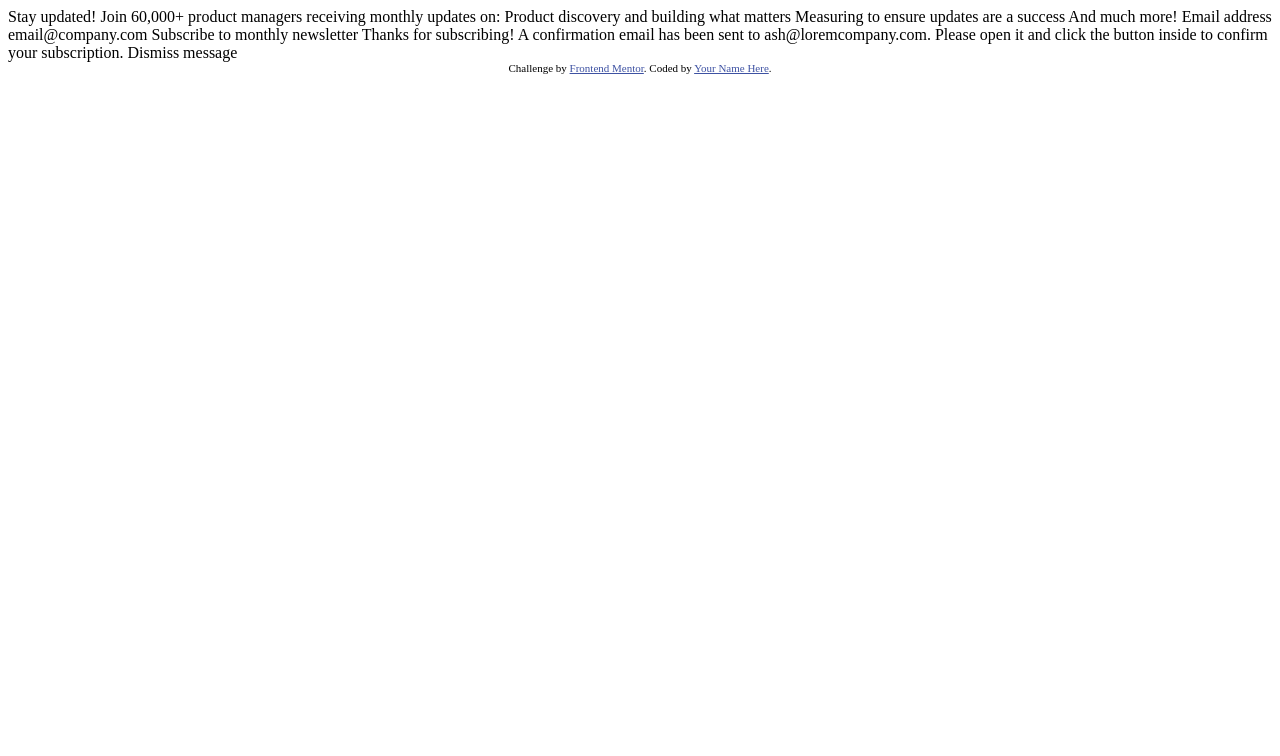
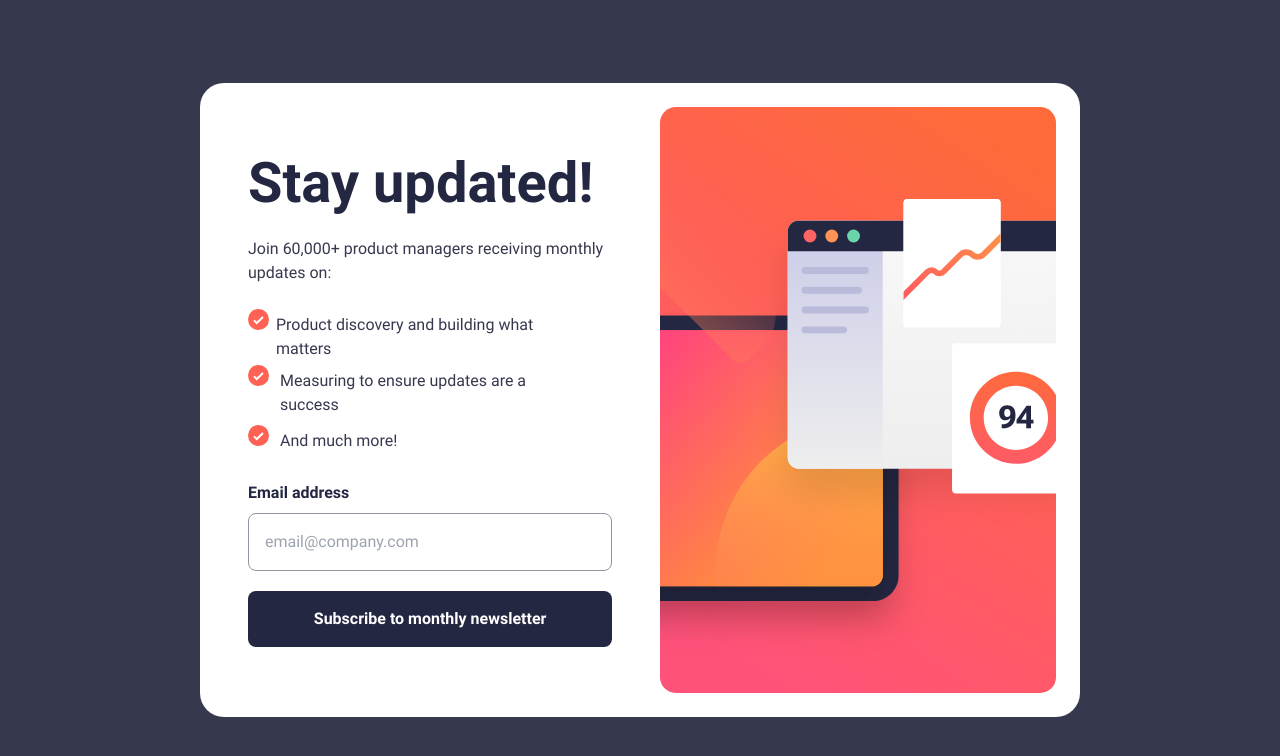
Before and after one commit to Fikerte-T/newsletter-sign-up, a website: page index.html in a window 1280 px wide. Drawn offline with Linux system fonts and the light colour scheme.

Commit message:
Add html and style

```diff
--- a/index.html
+++ b/index.html
@@ -4,49 +4,47 @@
   <meta charset="UTF-8">
   <meta name="viewport" content="width=device-width, initial-scale=1.0"> <!-- displays site properly based on user's device -->
 
-  <link rel="icon" type="image/png" sizes="32x32" href="./assets/images/favicon-32x32.png">
-
   <title>Frontend Mentor | Newsletter sign-up form with success message</title>
-
-  <!-- Feel free to remove these styles or customise in your own stylesheet 👍 -->
-  <style>
-    .attribution { font-size: 11px; text-align: center; }
-    .attribution a { color: hsl(228, 45%, 44%); }
-  </style>
+  <link rel="stylesheet" href="dist/style.css">
+  <link rel="stylesheet" href="style.css">
 </head>
-<body>
-
-  <!-- Sign-up form start -->
-
-  Stay updated!
-
-  Join 60,000+ product managers receiving monthly updates on:
-
-  Product discovery and building what matters
-  Measuring to ensure updates are a success
-  And much more!
-
-  Email address
-  email@company.com
-
-  Subscribe to monthly newsletter
+<body class="font-custom">
+  <main class="min-h-screen max-w-full bg-customCharcoalGrey flex flex-col justify-center items-center ">
+    <div class="bg-customWhite max-w-[375px] lg:max-w-[55rem] lg:w-fit lg:rounded-3xl lg:flex lg:flex-row-reverse ">
+      <picture class="max-w-full h-auto lg:p-6">
+        <source class="" srcset="assets/images/illustration-sign-up-desktop.svg" media="(min-width: 1024px)">
+        <img class="w-full h-auto" src="assets/images/illustration-sign-up-mobile.svg" alt="">
+      </picture>
+      <div class="px-6 py-8 flex flex-col justify-center lg:w-[50%] lg:pl-12">
+        <h2 class="text-[2.5rem] lg:text-[3.5rem] font-bold text-customDarkSlateGrey">Stay updated!</h2>
+        <p class="pt-3 text-customCharcoalGrey">Join 60,000+ product managers receiving monthly updates on:</p>
+        <ul class="text-customCharcoalGrey custom-list px-7 py-6">
+          <li class="">Product discovery and building what matters</li>
+          <li class="p-1">Measuring to ensure updates are a success</li>
+          <li class="p-1"> And much more!</li>
+        </ul>
+        <form action="">
+          <label for="email" class="text-customDarkSlateGrey font-bold">Email address</label>
+          <input class="border border-customGrey rounded-lg w-full p-4 my-2" name="email" type="email" placeholder="email@company.com" required>
+          <button class="my-3 bg-customDarkSlateGrey text-customWhite w-full p-4 font-bold rounded-lg" type="submit">Subscribe to monthly newsletter</button>
+        </form>
+      </div>
+    </div>
+  </main>
 
   <!-- Sign-up form end -->
 
   <!-- Success message start -->
 
-  Thanks for subscribing!
-
-  A confirmation email has been sent to ash@loremcompany.com.
-  Please open it and click the button inside to confirm your subscription.
-
-  Dismiss message
+  <div class="hidden">
+    <h2>Thanks for subscribing!</h2>
+    <p> A confirmation email has been sent to ash@loremcompany.com.
+      Please open it and click the button inside to confirm your subscription.
+    </p>
+    <button>Dismiss message</button>
+  </div>
 
   <!-- Success message end -->
 
-  <div class="attribution">
-    Challenge by <a href="https://www.frontendmentor.io?ref=challenge" target="_blank">Frontend Mentor</a>.
-    Coded by <a href="#">Your Name Here</a>.
-  </div>
 </body>
 </html>
--- /dev/null
+++ b/style.css
@@ -0,0 +1,21 @@
+@tailwind base;
+@tailwind components;
+@tailwind utilities;
+
+@font-face {
+  font-family: "Roboto";
+  src: url('/assets/fonts/Roboto-Regular.ttf') format('truetype');
+  font-weight: 400;
+  font-style: normal;
+}
+
+@font-face {
+  font-family: "Roboto";
+  src: url('/assets/fonts/Roboto-Bold.ttf') format('truetype');
+  font-weight: 700;
+  font-style: normal;
+}
+
+.custom-list {
+  list-style-image: url('/assets/images/icon-list.svg');
+}
--- /dev/null
+++ b/tailwind.config.js
@@ -0,0 +1,19 @@
+/** @type {import('tailwindcss').Config} */
+module.exports = {
+  content: ["./*.{html,js}"],
+  theme: {
+    extend: {
+      colors: {
+        customTomato: 'hsl(4, 100%, 67%)',
+        customDarkSlateGrey: 'hsl(234, 29%, 20%)',
+        customCharcoalGrey: 'hsl(235, 18%, 26%)',
+        customGrey: 'hsl(231, 7%, 60%)',
+        customWhite: 'hsl(0, 0%, 100%)',
+      },
+      fontFamily: {
+        custom: ["Roboto", "sans-serif"]
+      }
+    },
+  },
+  plugins: [],
+}
```
Also changed, not shown: package.json (added, +24 -0 lines), dist/style.css (added), 2 other files.
